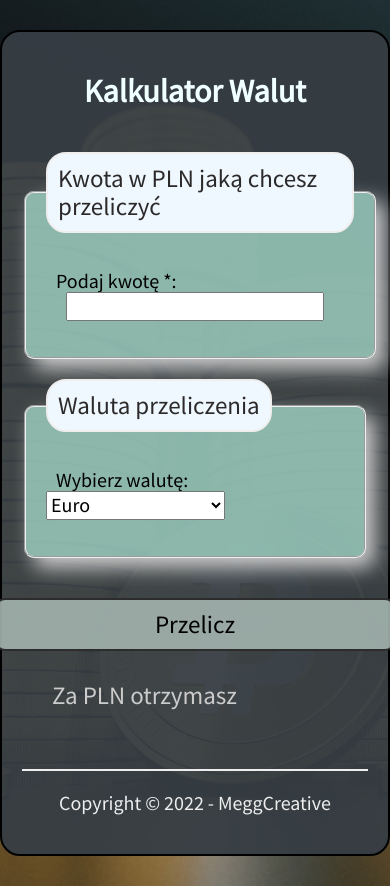
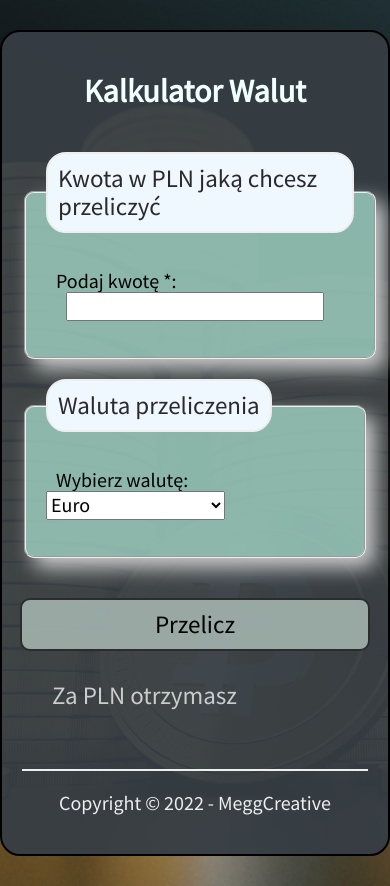
Before and after one commit to nikita3331/exchanger-react, a React (Create React App) app: page / in a window 390 px wide. Built offline with nearby package versions, Linux system fonts and the light colour scheme.

Commit message:
media querie added to button

```diff
--- a/src/Form/style.css
+++ b/src/Form/style.css
@@ -28,13 +28,18 @@
 }
 .form__button {
   margin-top: 20px;
-  width: 400px;
+  width: 600px;
   align-self: center;
   background-color: rgba(162, 178, 173, 0.909);
   border: 2px solid rgb(45, 44, 44);
   padding: 10px;
   border-radius: 10px;
   font-size: 25px;
+}
+@media (max-width: 767px) {
+  .form__button {
+    max-width: 350px;
+  }
 }
 .form__button:hover {
   background-color: rgba(113, 129, 124, 0.4);
```
